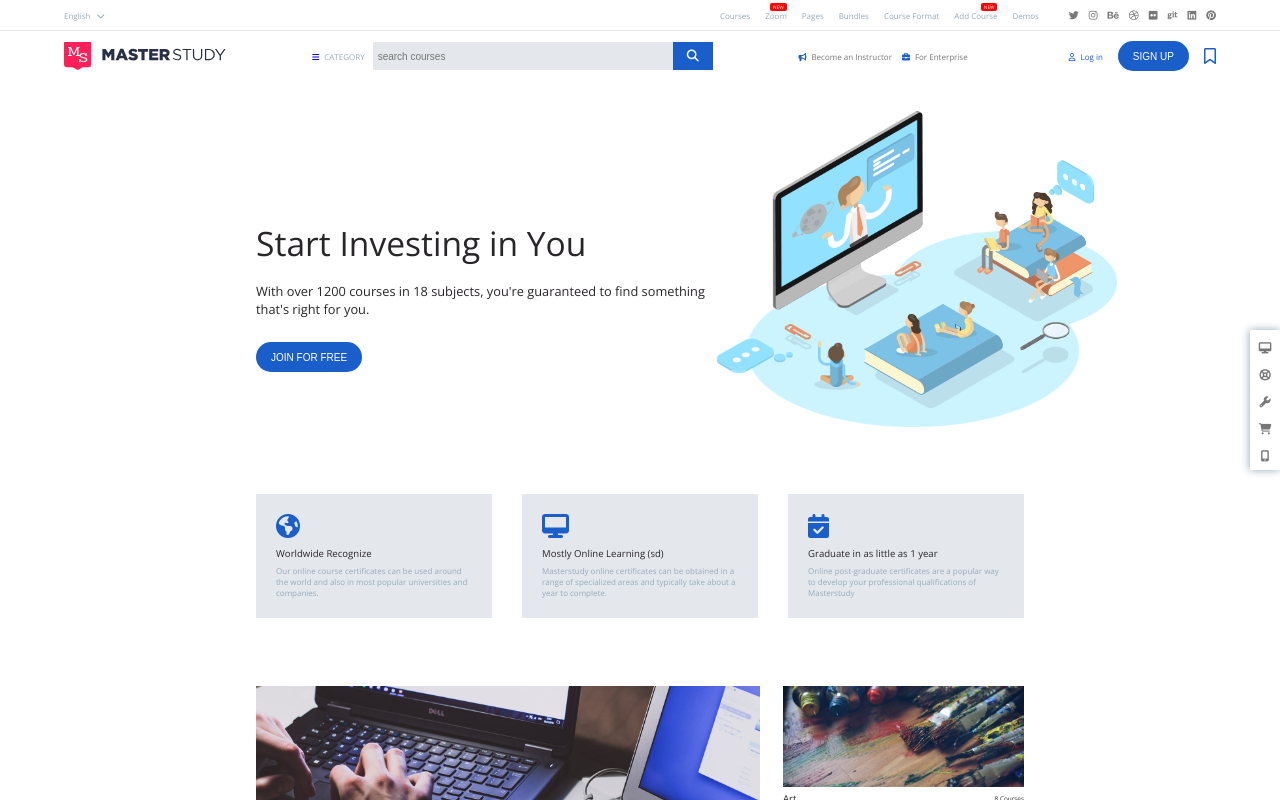
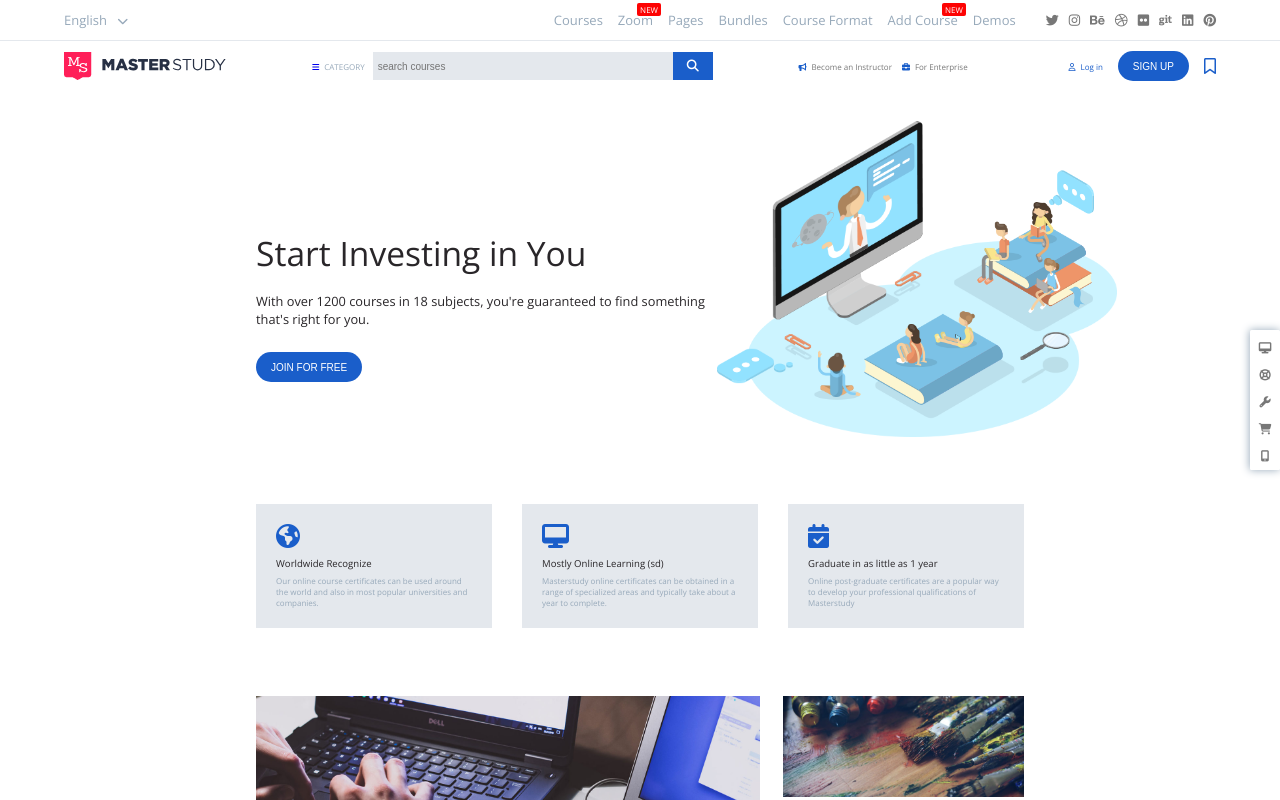
Before and after one commit to leonardoserra/proj-html-vuejs, a Vue app: page / in a window 1280 px wide. Shown: the top 800 px of the page. Built offline with nearby package versions, Linux system fonts and the light colour scheme.

Commit message:
fix font-size top-header

```diff
--- a/src/components/PageHeader.vue
+++ b/src/components/PageHeader.vue
@@ -112,13 +112,13 @@ export default {
 }
 
 .top-header {
-    font-size: 8px;
-    height: 30px;
+    font-size: 13px;
+    height: 40px;
     color: $grey-dark;
 
     .left {
         i {
-            font-size: 8px;
+            font-size: 11px;
             text-decoration: none;
             color: $grey-dark;
 
@@ -150,16 +150,18 @@ export default {
 
             .pill {
                 position: absolute;
-                bottom: 10px;
-                right: 0;
+                bottom: 13px;
+                right: -8px;
                 @include mixins.pill;
                 background-color: $pill-red;
+                font-size: 0.5rem;
+
             }
         }
 
 
         .single-icon {
-            font-size: 10px;
+            font-size: 13px;
             color: $grey-darker;
             margin-left: 10px;
         }
--- a/src/styles/general.scss
+++ b/src/styles/general.scss
@@ -9,6 +9,7 @@
 html {
     position: relative;
     font-family: 'Open Sans', sans-serif;
+    // font-size: 25px;
 }
 
 body {
--- a/src/styles/partials/_mixins.scss
+++ b/src/styles/partials/_mixins.scss
@@ -42,5 +42,4 @@
     border-radius: 2px;
     color: $white;
     padding: 1px 3px;
-    font-size: 0.3rem;
 }
```
